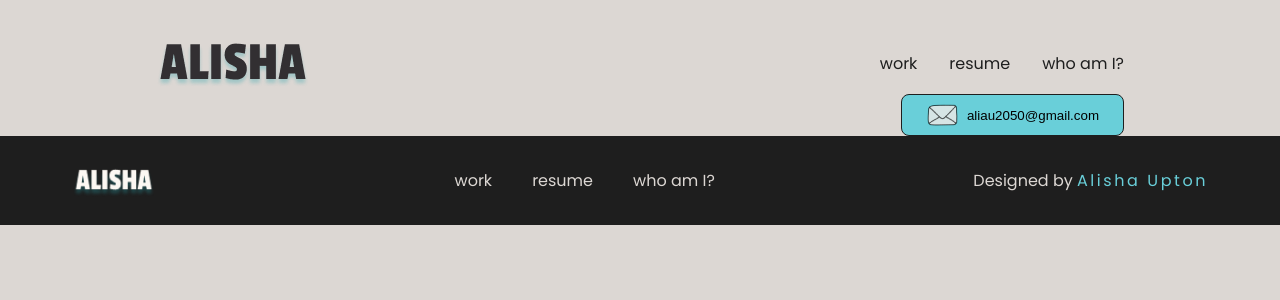
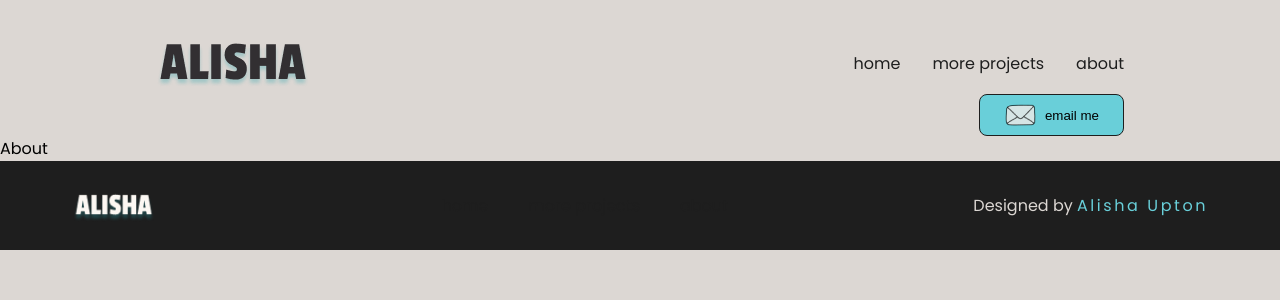
Before and after one commit to cyan-byte/au-portfolio, a React (Create React App) app: page /about in a window 1280 px wide. Shown: the top 300 px of the page. Built offline with nearby package versions, Linux system fonts and the light colour scheme.

Commit message:
updated routes and navigation

```diff
--- a/src/App.js
+++ b/src/App.js
@@ -1,9 +1,9 @@
 import "./App.css";
 import { BrowserRouter as Router, Route, Routes } from "react-router-dom";
 import NavHome from "./components/NavHome";
-import Work from "./routes/Work";
-import Resume from "./routes/Resume";
-import WhoAmI from "./routes/WhoAmI";
+import Home from "./routes/Home";
+import MoreProjects from "./routes/MoreProjects";
+import About from "./routes/About";
 import EmailButton from "./components/EmailButton";
 import Footer from "./components/Footer";
 
@@ -17,9 +17,9 @@ function App() {
           <EmailButton />
         </div>
         <Routes>
-          <Route path="/" element={<Work />} />
-          <Route path="/resume" element={<Resume />} />
-          <Route path="/whoami" element={<WhoAmI />} />
+          <Route path="/" element={<Home />} />
+          <Route path="/moreprojects" element={<MoreProjects />} />
+          <Route path="/about" element={<About />} />
         </Routes>
       </div>
       <Footer />
--- a/src/components/EmailButton.jsx
+++ b/src/components/EmailButton.jsx
@@ -12,7 +12,7 @@ export default function EmailButton() {
 
   return (
       <button className="email-button" onClick={handleClick}>
-        <img src="email-icon.png" alt="mail icon" /> aliau2050@gmail.com
+        <img src="email-icon.png" alt="mail icon" /> email me
       </button>
   );
 }
--- a/src/components/Footer.jsx
+++ b/src/components/Footer.jsx
@@ -1,4 +1,5 @@
 import React from "react";
+import { Link } from "react-router-dom";
 
 export default function Footer() {
   return (
@@ -12,9 +13,15 @@ export default function Footer() {
         }}
       />
       <ul>
-        <li>work</li>
-        <li>resume</li>
-        <li>who am I?</li>
+        <li>
+          <Link to="/">home</Link>
+        </li>
+        <li>
+          <Link to="/moreprojects">more projects</Link>
+        </li>
+        <li>
+          <Link to="/about">about</Link>
+        </li>
       </ul>
       <p>
         Designed by <span className="small-caps1"> Alisha Upton</span>
--- a/src/components/NavHome.jsx
+++ b/src/components/NavHome.jsx
@@ -7,13 +7,13 @@ export default function NavHome() {
       <img src="./alishaLogo.png" />
       <ul>
         <li>
-          <Link to="/">work</Link>
+          <Link to="/">home</Link>
         </li>
         <li>
-          <Link to="/resume">resume</Link>
+          <Link to="/moreprojects">more projects</Link>
         </li>
         <li>
-          <Link to="/whoami">who am I?</Link></li>
+          <Link to="/about">about</Link></li>
       </ul>
     </nav>
   );
--- /dev/null
+++ b/src/routes/About.jsx
@@ -0,0 +1,5 @@
+import React from "react";
+
+export default function About() {
+  return <div>About</div>;
+}
--- a/src/routes/Work.jsx
+++ b/src/routes/Home.jsx
@@ -1,6 +1,6 @@
 import React from "react";
 import ProjectOneHome from "../components/ProjectOneHome";
-import WorkGreeting from "../components/WorkGreeting";
+import WorkGreeting from "../components/HomeGreeting";
 import TalonUI from "../components/TalonUI";
 import ProjectTwoHome from "../components/ProjectTwoHome";
 import ProjectThreeHome from "../components/ProjectThreeHome";
--- /dev/null
+++ b/src/routes/MoreProjects.jsx
@@ -0,0 +1,5 @@
+import React from "react";
+
+export default function MoreProjects() {
+  return <div>MoreProjects</div>;
+}
--- a/src/routes/Resume.jsx
+++ /dev/null
@@ -1,11 +0,0 @@
-import React from "react";
-import resumePDF from "./Alisha-Upton-Front-End-Resume.pdf";
-import EmailButton from "../components/EmailButton";
-
-export default function Resume() {
-  return (
-    <a href={resumePDF} download="Alisha-Upton-Front-End-Resume.pdf">
-      <EmailButton />
-    </a>
-  );
-}
```
Also changed, not shown: src/components/HomeGreeting.jsx (renamed from src/components/WorkGreeting.jsx), src/routes/WhoAmI.jsx (deleted), 1 other file (tests, documents, lock files or other folders).
